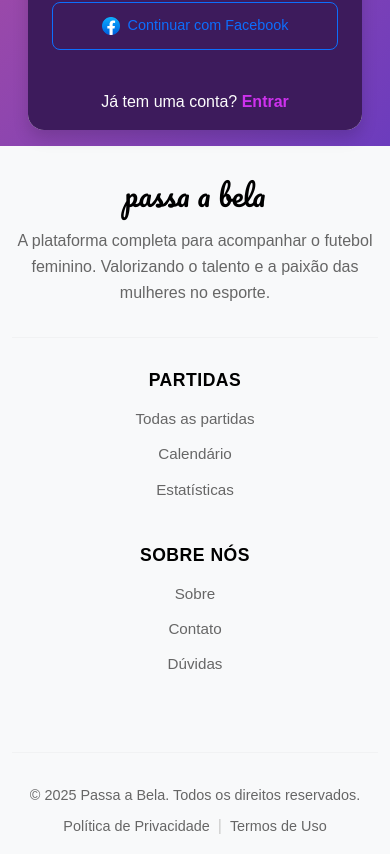
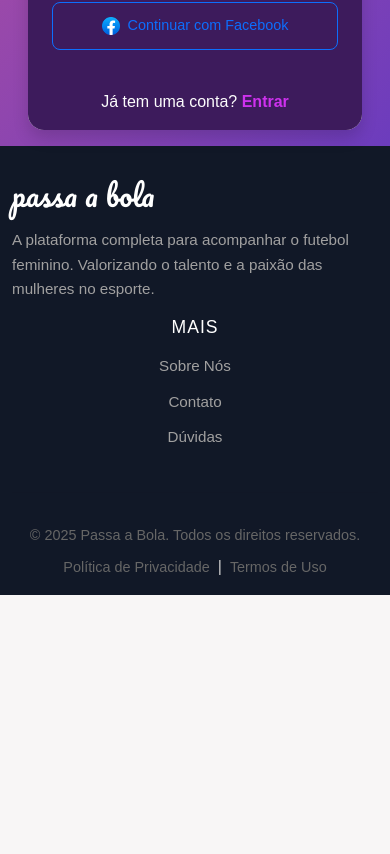
Before and after one commit to sambiokeka/ProjetoFutebolFeminino, a React (Vite) app in the folder frontend/: page / in a window 390 px wide. Shown: the part 803-1657 px from the top of the page. After the commit the page ends 1398 px from the top, so only its background shows below. Built offline with nearby package versions, Linux system fonts and the light colour scheme.

Commit message:
atualizando a tela-registro

```diff
--- a/frontend/src/components/Footer.jsx
+++ b/frontend/src/components/Footer.jsx
@@ -6,41 +6,24 @@ const Footer = () => {
     <footer className="site-footer">
       <div className="container">
 
-        {/* Seção Superior - Passa a Bola */}
-        <div className="footer-top">
+        {/* Seção com 2 Colunas */}
+        <div className="footer-main">
           <div className="row">
-            <div className="col-lg-6">
-              <h3 className="footer-logo">passa a bela</h3>
+
+            {/* Coluna 1 - Passa a Bola */}
+            <div className="col-md-6">
+              <h3 className="footer-logo">passa a bola</h3>
               <p className="footer-description">
                 A plataforma completa para acompanhar o futebol feminino.
                 Valorizando o talento e a paixão das mulheres no esporte.
               </p>
             </div>
-          </div>
-        </div>
 
-        {/* Divisor */}
-        <hr className="footer-divider" />
-
-        {/* Seção de Links - 2 Colunas */}
-        <div className="footer-middle">
-          <div className="row">
-
-            {/* Coluna Partidas */}
+            {/* Coluna 2 - Sobre Nós */}
             <div className="col-md-6">
-              <h5 className="footer-title">Partidas</h5>
+              <h5 className="footer-title">MAIS</h5>
               <ul className="footer-links">
-                <li><a href="#todas">Todas as partidas</a></li>
-                <li><a href="#calendario">Calendário</a></li>
-                <li><a href="#estatisticas">Estatísticas</a></li>
-              </ul>
-            </div>
-
-            {/* Coluna Sobre */}
-            <div className="col-md-6">
-              <h5 className="footer-title">Sobre Nós</h5>
-              <ul className="footer-links">
-                <li><a href="#sobre">Sobre</a></li>
+                <li><a href="#sobre">Sobre Nós</a></li>
                 <li><a href="#contato">Contato</a></li>
                 <li><a href="#duvidas">Dúvidas</a></li>
               </ul>
@@ -57,7 +40,7 @@ const Footer = () => {
           <div className="row">
             <div className="col-12">
               <p className="copyright">
-                © 2025 Passa a Bela. Todos os direitos reservados.
+                © 2025 Passa a Bola. Todos os direitos reservados.
               </p>
               <div className="legal-links">
                 <a href="#privacidade">Política de Privacidade</a>
--- a/frontend/src/styles/Footer.css
+++ b/frontend/src/styles/Footer.css
@@ -1,46 +1,74 @@
 .site-footer {
-  background: #f8f9fa;
-  color: #333333;
+  background: #111827;
+  color: white;
   padding: 3rem 0 1rem;
   margin-top: auto;
 }
 
-.footer-top {
+.footer-main {
   margin-bottom: 2rem;
 }
 
+/* CONTAINER PRINCIPAL */
+.footer-main .row {
+  display: flex;
+  justify-content: space-between;
+  align-items: flex-start;
+}
+
+.footer-main .col-md-4 {
+  flex: 1;
+  min-width: 0;
+  display: flex;
+  flex-direction: column;
+}
+
+/* ALINHAMENTO DAS COLUNAS */
+.footer-main .col-md-4:first-child {
+  text-align: left;
+}
+
+.footer-main .col-md-4:nth-child(2) {
+  text-align: center;
+  padding: 0 2rem;
+}
+
+.footer-main .col-md-4:last-child {
+  text-align: left;
+}
+
+/* ESTILOS DE TEXTO */
 .footer-logo {
   font-family: 'Pacifico', cursive;
-  font-size: 2rem;
-  color: #000000;
-  margin-bottom: 1rem;
+  font-size: 27px;
+  color: white;
+  margin: -0.6rem 0 1rem 0;
   font-weight: 400;
 }
 
 .footer-description {
-  color: #666666;
+  color: #a1a0a0;
   line-height: 1.6;
-  font-size: 1rem;
-  max-width: 500px;
-}
-
-.footer-middle {
-  margin: 2rem 0;
+  font-size: 0.95rem;
+  max-width: 100%;
 }
 
 .footer-title {
-  color: #000000;
-  font-weight: 600;
+  color: white;
+  font-weight: 100;
   margin-bottom: 1rem;
   font-size: 1.1rem;
   text-transform: uppercase;
-  letter-spacing: 0.5px;
+  letter-spacing: 1px;
+  width: 100%;
 }
 
+/* LINKS */
 .footer-links {
   list-style: none;
   padding: 0;
   margin: 0;
+  width: 100%;
 }
 
 .footer-links li {
@@ -48,17 +76,19 @@
 }
 
 .footer-links a {
-  color: #666666;
+  color: #a1a0a0;
   text-decoration: none;
   transition: all 0.3s ease;
   font-size: 0.95rem;
+  display: inline-block;
 }
 
 .footer-links a:hover {
-  color: #000000;
+  color: white;
   text-decoration: underline;
 }
 
+/* RODAPÉ INFERIOR */
 .footer-divider {
   border-color: rgba(0, 0, 0, 0.1);
   margin: 2rem 0;
@@ -95,31 +125,37 @@
   margin: 0 0.5rem;
 }
 
-/* Responsividade */
+/* RESPONSIVIDADE */
 @media (max-width: 768px) {
   .site-footer {
     padding: 2rem 0 1rem;
   }
 
+  .footer-main .row {
+    flex-direction: column;
+  }
+
+  .footer-main .col-md-4 {
+    margin-bottom: 2rem;
+    text-align: center;
+    padding: 0 2rem;
+    align-items: center;
+  }
+
   .footer-logo {
     font-size: 1.8rem;
-    text-align: center;
+    margin: 0 0 1rem 0;
   }
 
-  .footer-description {
-    text-align: center;
-    margin: 0 auto;
-  }
-
-  .footer-middle .col-md-6 {
-    margin-bottom: 2rem;
-  }
-
-  .footer-title {
-    text-align: center;
-  }
-
+  .footer-title,
   .footer-links {
     text-align: center;
   }
 }
+
+/* TABLETS */
+@media (min-width: 769px) and (max-width: 991px) {
+  .footer-main .col-md-4:nth-child(2) {
+    padding: 0 1.5rem;
+  }
+}
```
